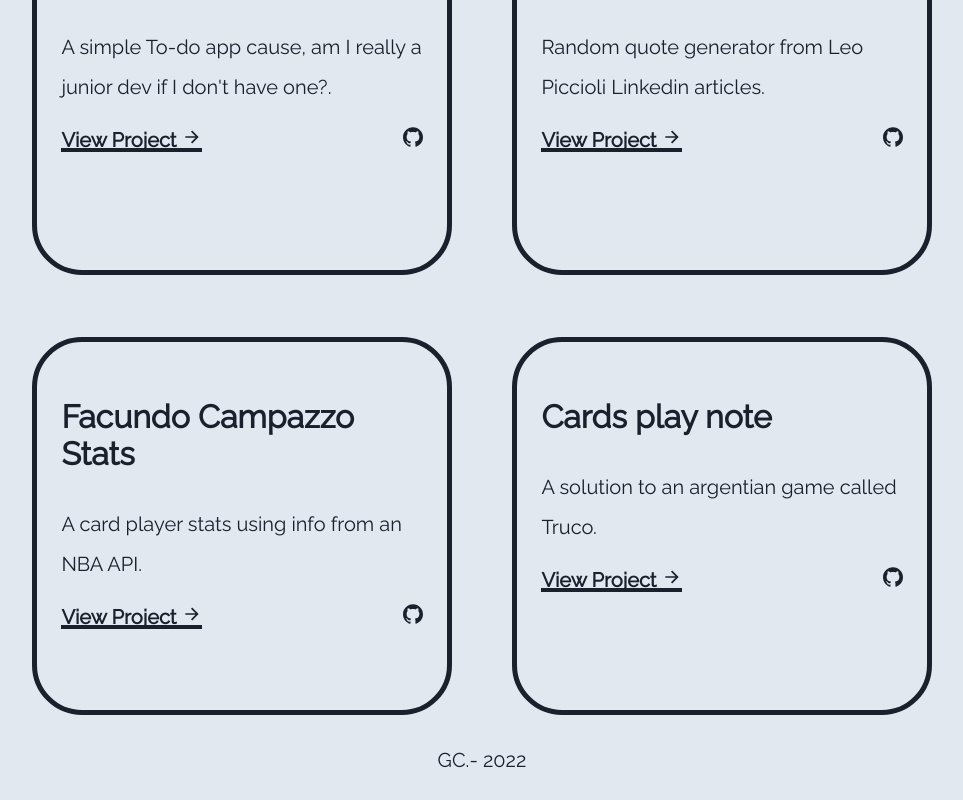
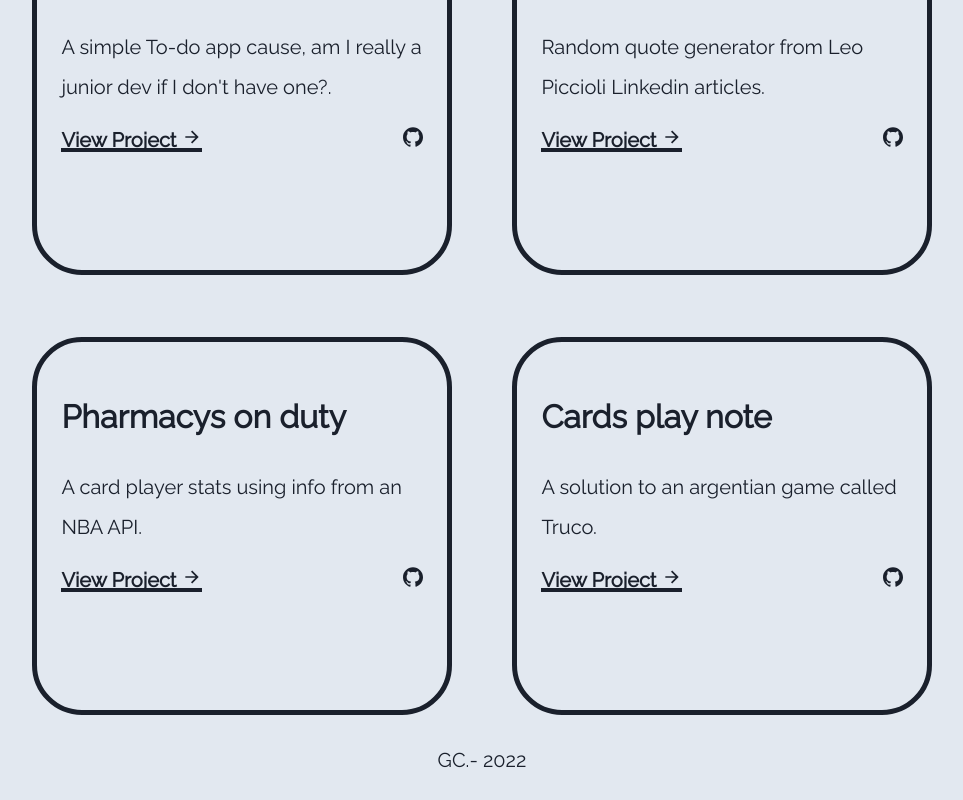
Before and after one commit to ImGaston/portfolio, a Next.js app: page / in a window 1280 px wide. Shown: the part 704-1504 px from the top of the page, without its empty margins (158-1121 px from the left). Built offline with nearby package versions, Linux system fonts and the light colour scheme; a web font is replaced by a local one.

Commit message:
project update

```diff
--- a/data/data.js
+++ b/data/data.js
@@ -29,7 +29,7 @@
 	},
 	{
 		id: 3,
-		name: 'Facundo Campazzo Stats',
+		name: 'Pharmacys on duty',
 		description: 'A card player stats using info from an NBA API.',
 		stack: [
 			{ icon: icon.SiHtml5, name: 'HTML' },
@@ -37,8 +37,8 @@
 			{ icon: icon.SiJavascript, name: 'Javascript' },
 			{ icon: icon.SiReact, name: 'ReactJS' },
 		],
-		linkProject: 'https://example.com',
-		linkGithub: 'https://github.com/ImGaston',
+		linkProject: 'https://farmacias.gastoncorbalan.com',
+		linkGithub: 'https://github.com/ImGaston/farmacias-de-turno',
 	},
 	{
 		id: 4,
```
